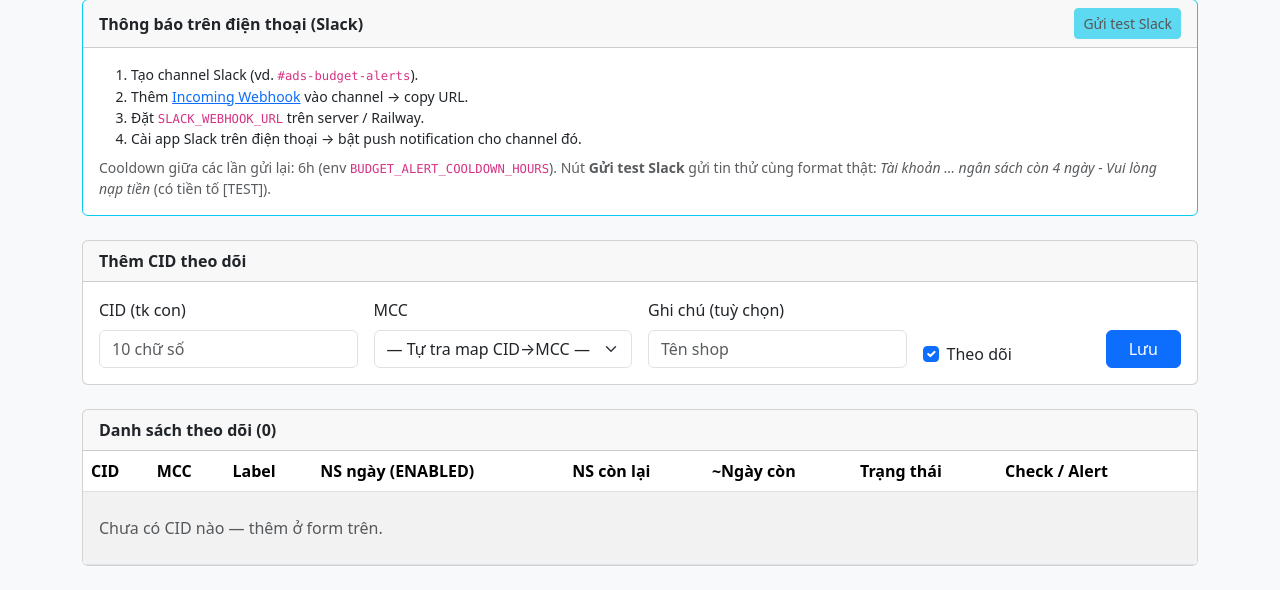
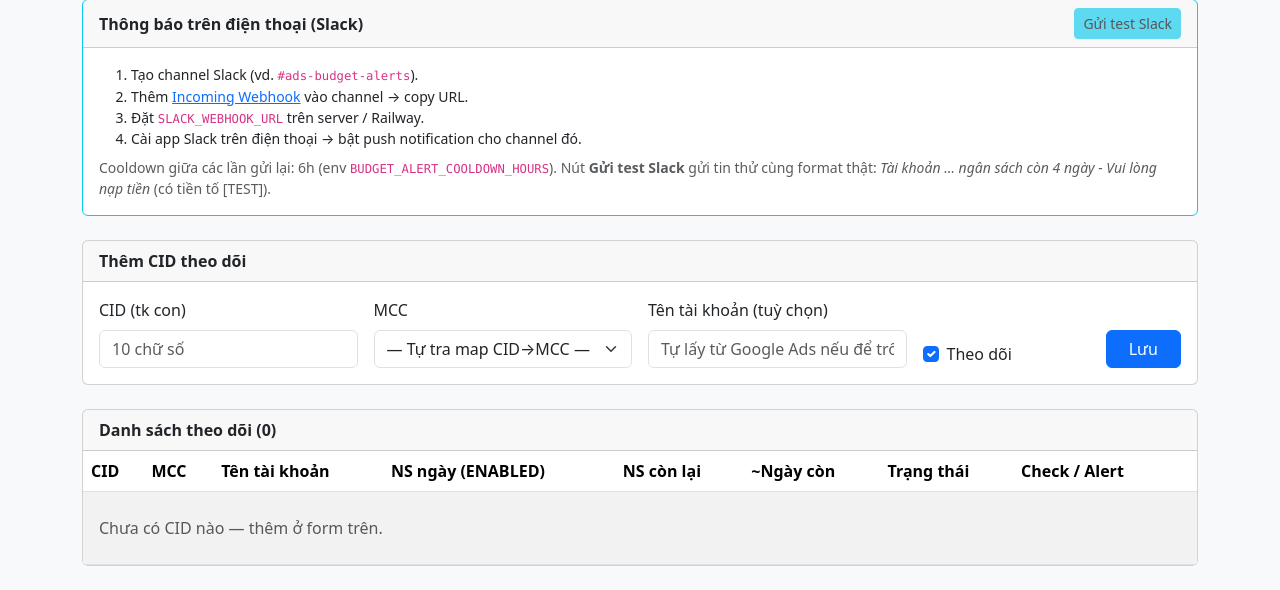
Before and after one commit to RobertTAnh/google_ads, a Flask app: page /budget-alerts in a window 1280 px wide. Shown: the part 240-830 px from the top of the page. Run offline with Flask 3, Linux system fonts and the light colour scheme; the visitor is signed in with stand-in values (Sample User, id 1); data that the repository does not hold is empty; some libraries are stand-ins or nearby versions.

Commit message:
feat: auto-fill account name on budget watch and show amounts in VND
Co-authored-by: Cursor <cursoragent@cursor.com>

```diff
--- a/app.py
+++ b/app.py
@@ -53,6 +53,7 @@ from budget_alert_store import (
     list_watch,
     set_watch_active,
     update_watch_check_result,
+    update_watch_label_if_empty,
     upsert_watch,
 )
 from slack_notifier import resolve_account_display_name, send_budget_alert, send_slack_test_message
@@ -471,6 +472,22 @@ def _budget_alert_cooldown_elapsed(last_alert_at: str, cooldown_hours: float) ->
     return datetime.now(ZoneInfo("UTC")) - last >= timedelta(hours=max(0.0, cooldown_hours))
 
 
+def _fetch_google_ads_account_name(
+    build_google_ads_client_for_mcc: Callable[[str], Any],
+    mcc_id: str,
+    customer_id: str,
+) -> str:
+    mcc = _normalize_customer_id(mcc_id)
+    cid = _normalize_customer_id(customer_id)
+    if not mcc or not cid:
+        return ""
+    try:
+        client = build_google_ads_client_for_mcc(mcc)
+        return (get_customer_name(client, cid) or "").strip()
+    except Exception:
+        return ""
+
+
 def _run_budget_check_for_watch(
     database_url: str,
     watch: dict,
@@ -496,8 +513,12 @@ def _run_budget_check_for_watch(
 
     client = build_google_ads_client_for_mcc(mcc)
     ev = evaluate_budget_runway(client, cid)
+    stored_label = str(watch.get("label", "")).strip()
+    if not stored_label and ev.customer_name:
+        update_watch_label_if_empty(database_url, cid, ev.customer_name)
+        stored_label = ev.customer_name.strip()
     account_name = resolve_account_display_name(
-        label=str(watch.get("label", "")),
+        label=stored_label,
         customer_name=ev.customer_name,
         customer_id=cid,
     )
@@ -1567,6 +1588,8 @@ def create_app() -> Flask:
         if not mcc:
             flash("Chọn MCC hoặc map CID→MCC trước.", "warning")
             return redirect(url_for("budget_alerts_page"))
+        if not label:
+            label = _fetch_google_ads_account_name(_build_google_ads_client_for_mcc, mcc, cid)
         try:
             upsert_watch(database_url, customer_id=cid, mcc_id=mcc, label=label, active=active)
             flash("Đã thêm CID vào danh sách theo dõi.", "success")
--- a/budget_alert_store.py
+++ b/budget_alert_store.py
@@ -111,7 +111,11 @@ def upsert_watch(
                 ) VALUES (%(cid)s, %(label)s, %(mid)s, %(active)s, %(now)s, %(now)s)
                 ON CONFLICT (customer_id) DO UPDATE SET
                   mcc_id = EXCLUDED.mcc_id,
-                  label = EXCLUDED.label,
+                  label = CASE
+                    WHEN TRIM(COALESCE(EXCLUDED.label, '')) <> '' THEN EXCLUDED.label
+                    WHEN TRIM(COALESCE(budget_alert_watch.label, '')) <> '' THEN budget_alert_watch.label
+                    ELSE EXCLUDED.label
+                  END,
                   active = EXCLUDED.active,
                   updated_at = EXCLUDED.updated_at
                 """,
@@ -190,6 +194,26 @@ def update_watch_check_result(
                 )
 
 
+def update_watch_label_if_empty(database_url: str, customer_id: str, label: str) -> None:
+    """Ghi tên tài khoản từ API nếu label đang trống."""
+    cid = (customer_id or "").strip().replace("-", "")
+    lab = (label or "").strip()
+    if not cid or not lab:
+        return
+    now = datetime.now(timezone.utc).isoformat()
+    with psycopg.connect(database_url, autocommit=True) as conn:
+        with conn.cursor() as cur:
+            cur.execute(
+                """
+                UPDATE budget_alert_watch
+                SET label = %(lab)s, updated_at = %(now)s
+                WHERE customer_id = %(cid)s
+                  AND TRIM(COALESCE(label, '')) = ''
+                """,
+                {"cid": cid, "lab": lab, "now": now},
+            )
+
+
 def set_watch_active(database_url: str, customer_id: str, active: bool) -> bool:
     cid = (customer_id or "").strip().replace("-", "")
     now = datetime.now(timezone.utc).isoformat()
--- a/templates/budget_alerts.html
+++ b/templates/budget_alerts.html
@@ -70,8 +70,8 @@
             </select>
           </div>
           <div class="col-md-3">
-            <label class="form-label">Ghi chú (tuỳ chọn)</label>
-            <input class="form-control" name="label" placeholder="Tên shop">
+            <label class="form-label">Tên tài khoản (tuỳ chọn)</label>
+            <input class="form-control" name="label" placeholder="Tự lấy từ Google Ads nếu để trống">
           </div>
           <div class="col-md-2 d-flex align-items-end">
             <div class="form-check">
@@ -95,7 +95,7 @@
               <tr>
                 <th>CID</th>
                 <th>MCC</th>
-                <th>Label</th>
+                <th>Tên tài khoản</th>
                 <th>NS ngày (ENABLED)</th>
                 <th>NS còn lại</th>
                 <th>~Ngày còn</th>
@@ -110,16 +110,16 @@
                   <td class="font-monospace">{{ r.customer_id | cidfmt }}</td>
                   <td class="font-monospace small">{{ r.mcc_id | cidfmt }}</td>
                   <td>{{ r.label }}</td>
-                  <td class="small">
+                  <td class="small text-end text-nowrap">
                     {% if r.last_total_daily_micros %}
-                      {{ (r.last_total_daily_micros / 1000000) | round(2) }}
+                      {{ (r.last_total_daily_micros / 1000000) | vnd }}
                     {% else %}
                       —
                     {% endif %}
                   </td>
-                  <td class="small">
+                  <td class="small text-end text-nowrap">
                     {% if r.last_remaining_micros is not none %}
-                      {{ (r.last_remaining_micros / 1000000) | round(2) }}
+                      {{ (r.last_remaining_micros / 1000000) | vnd }}
                     {% else %}
                       —
                     {% endif %}
```
